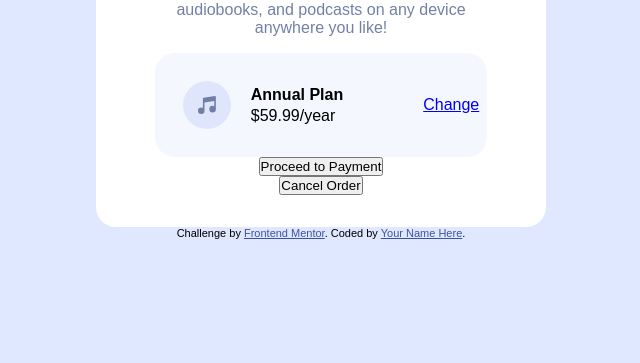
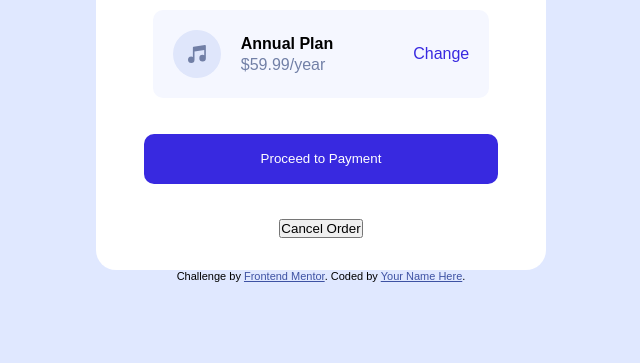
Before and after one commit to Babu-Mohammed-Izhan/order-summary, a plain HTML site: page index.html in a window 1280 px wide. Shown: the part 437-800 px from the top of the page, without its empty margins (319-959 px from the left). Drawn offline with Linux system fonts and the light colour scheme; a web font is replaced by a local one.

Commit message:
added more styles

```diff
--- a/style.css
+++ b/style.css
@@ -58,8 +58,7 @@ body {
   align-items: center;
   justify-content: center;
   background-color: hsl(225, 100%, 98%);
-  padding: 0.5rem;
-  border-radius: 20px;
+  border-radius: 10px;
 }
 
 .music {
@@ -73,3 +72,23 @@ body {
 .price-plan {
   margin-bottom: 3px;
 }
+
+.price-per-year {
+  color: hsl(224, 23%, 55%);
+}
+
+.change {
+  text-decoration: none;
+  color: hsl(245, 75%, 52%);
+  margin: 20px 20px 20px 0px;
+}
+
+.proceed {
+  margin: 2.2rem;
+  background-color: hsl(245, 75%, 52%);
+  color: #fff;
+  border-style: none;
+  min-width: 100%;
+  min-height: 50px;
+  border-radius: 10px;
+}
```
